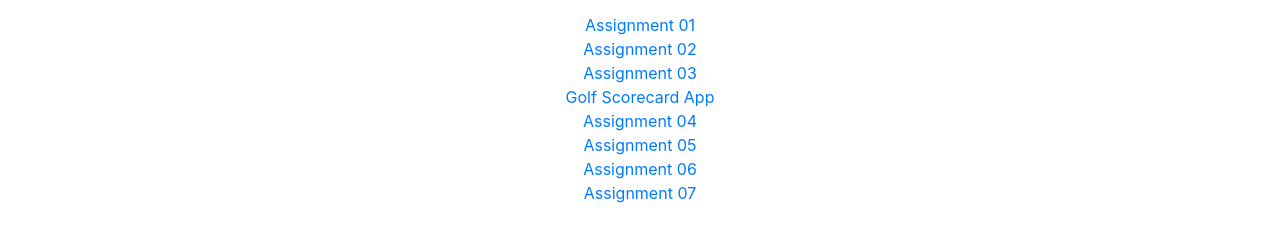
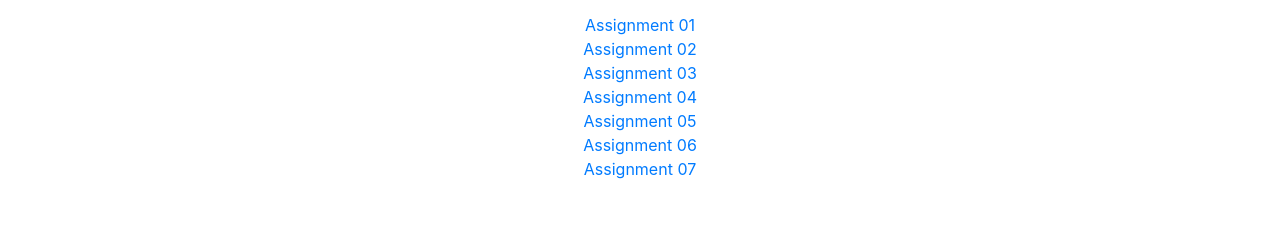
Before and after one commit to JustinGanzak/justinganzak.github.io, a website: page index.html in a window 1280 px wide. Shown: the part 193-434 px from the top of the page. Drawn offline with Linux system fonts and the light colour scheme.

Commit message:
Update index.html

```diff
--- a/index.html
+++ b/index.html
@@ -54,8 +54,6 @@
     <br>
     <a href="/assignments/assignment03.html">Assignment 03</a>
     <br>
-    <a href="golfScorecard.html">Golf Scorecard App</a>
-    <br>
     <a href="/assignments/assignment04.html">Assignment 04</a>
     <br>
     <a href="/assignments/assignment05.html">Assignment 05</a>
```
